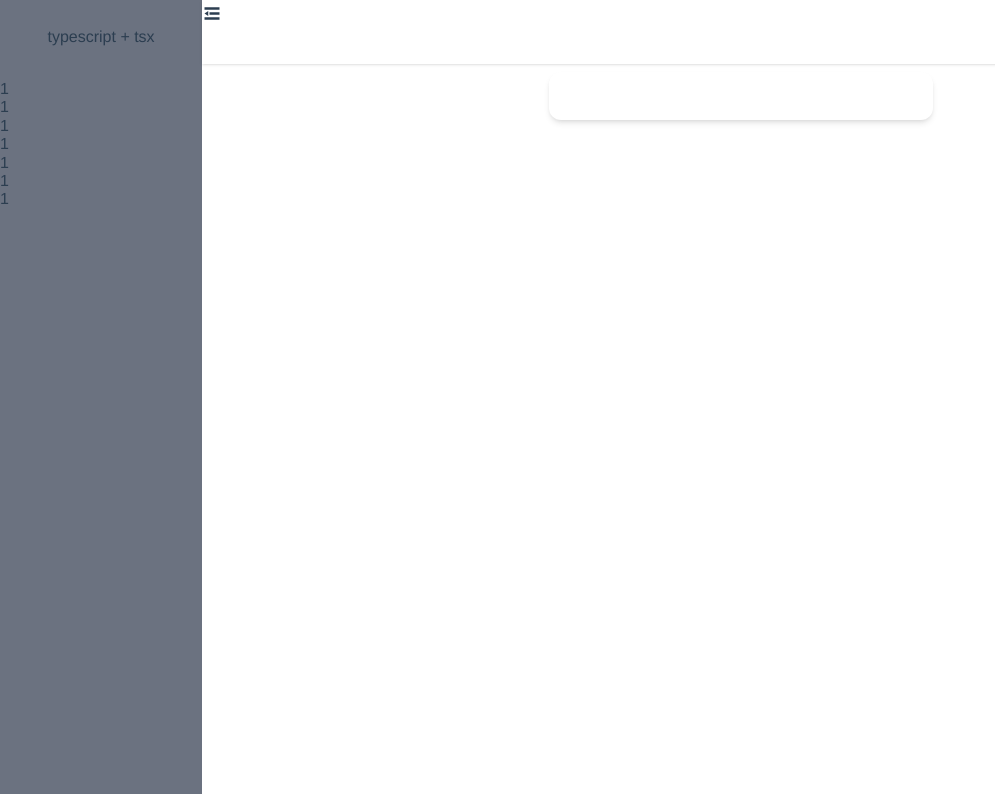
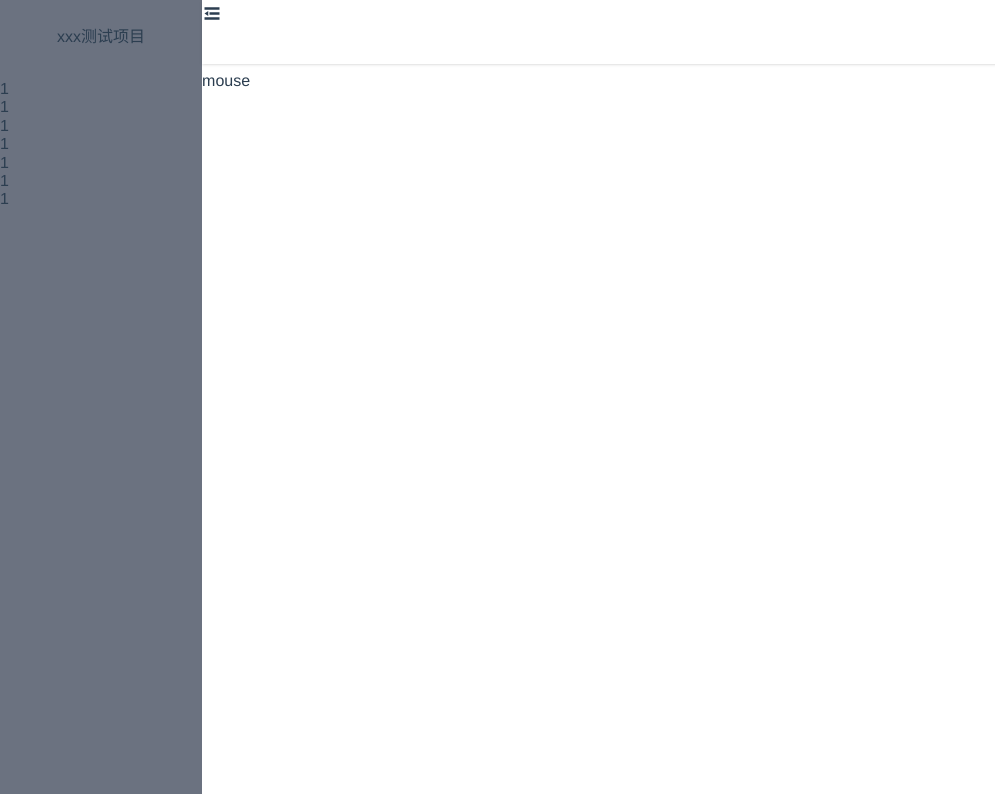
Before and after one commit to sroxck/sims-admin-vue2.7-template, a Vue app: page /#/about1 in a window 1280 px wide. Shown: the whole page, without its empty margins (0-995 px from the left). Built offline with nearby package versions, Linux system fonts and the light colour scheme.

Commit message:
增加settins配置项

```diff
--- a/src/layout/component/navbar/collapse.tsx
+++ b/src/layout/component/navbar/collapse.tsx
@@ -7,7 +7,6 @@ export default defineComponent({
 
     const toggle = () => {
       isCollapsed.value = !isCollapsed.value;
-      console.log(isCollapsed.value);
     };
     return () => (
       <span class="text-xl">
--- a/src/layout/component/navbar/index.scss
+++ b/src/layout/component/navbar/index.scss
@@ -1,3 +1,9 @@
  main {
   height: calc(100vh - 70px)
 }
+ .navbar{
+  @apply w-full
+}
+.navbar-content{
+  @apply h-16 shadow
+}
--- a/src/layout/component/navbar/index.tsx
+++ b/src/layout/component/navbar/index.tsx
@@ -1,19 +1,18 @@
 import { defineComponent } from "vue";
-import './index.scss'
+import "./index.scss";
 import collapse from "./collapse";
 export default defineComponent({
-  components:{
-    collapse
+  components: {
+    collapse,
   },
-  setup(props,{slots}){
-    return ()=>(
-      <div class="w-full">
-        <nav class="h-16 shadow  ">
-          <collapse/>
+  setup(props, { slots }) {
+    return () => (
+      <div class="navbar">
+        <nav class="navbar-content  ">
+          <collapse />
         </nav>
         {slots.default && slots.default()}
-        {/* {(slots as Record<string,any>).defalut()} */}
       </div>
-    )
-  }
-})
+    );
+  },
+});
--- a/src/layout/component/sidbar/index.tsx
+++ b/src/layout/component/sidbar/index.tsx
@@ -7,7 +7,7 @@ export default defineComponent({
     logo,
   },
   setup() {
-    const appStore = useAppStore();
+    const appStore = useAppStore()
     const { isCollapsed } = storeToRefs(appStore);
     return () => (
       <div
@@ -15,6 +15,7 @@ export default defineComponent({
           isCollapsed.value ? "w-20" : "w-60",
           "bg-gray-500",
           "transition-all",
+          "duration-400"
         ]}
       >
         <logo class="text-center  align-middle  break-words"/>
--- a/src/layout/component/sidbar/logo.tsx
+++ b/src/layout/component/sidbar/logo.tsx
@@ -1,12 +1,22 @@
 import { defineComponent } from "vue";
-import { useAppStore, storeToRefs } from "@/store";
+import { useAppStore, useSettingsStore, storeToRefs } from "@/store";
 
-const logo = () => <div class="h-20 pt-7">typescript + tsx</div>;
-const logoWide = () => <div class="h-20 pt-7">typescript</div>;
 export default defineComponent({
   setup() {
     const appStore = useAppStore();
+    const settingStore = useSettingsStore();
+
+    const { title, switchTitle } = storeToRefs(settingStore);
     const { isCollapsed } = storeToRefs(appStore);
-    return () => (isCollapsed.value ? logoWide() : logo());
+
+    const logo = () => (
+      <div class="h-20 pt-7">
+        {switchTitle.value ? switchTitle.value : title.value}
+      </div>
+    );
+    const logoWide = () => (
+      <div class="h-20 pt-7">{title.value ? title.value : switchTitle.value}</div>
+    );
+    return () => (isCollapsed.value ? logo() : logoWide());
   },
 });
--- /dev/null
+++ b/src/settings.ts
@@ -0,0 +1,4 @@
+export default {
+  title:'xxx测试项目',
+  switchTitle:'测试'
+}
--- a/src/store/index.ts
+++ b/src/store/index.ts
@@ -5,3 +5,4 @@ Vue.use(PiniaVuePlugin);
 export const store = createPinia();
 export * from "./modules/test";
 export * from "./modules/app";
+export * from "./modules/settings";
--- /dev/null
+++ b/src/store/modules/settings.ts
@@ -0,0 +1,11 @@
+import { defineStore } from "pinia";
+import defaultSettings from "@/settings";
+const { title, switchTitle } = defaultSettings;
+export const useSettingsStore = defineStore("settings", {
+  state: () => {
+    return {
+      title,
+      switchTitle
+    };
+  },
+});
--- a/src/views/test.tsx
+++ b/src/views/test.tsx
@@ -1,10 +1,16 @@
 import { ref, onMounted,defineComponent, computed } from "vue";
+import { useParallax } from '@vueuse/core'
 export default defineComponent({
   setup() {
     const count = ref(0);
+    const container = ref(null)
+    const { tilt, roll, source } = useParallax(container)
+
     return () => (
-      <div class=" p-6 max-w-sm mx-auto bg-white rounded-xl shadow-md flex items-center space-x-4">
+      <div ref='container'>
+        {source.value}
       </div>
+
     );
   },
 })
--- a/tailwind.config.js
+++ b/tailwind.config.js
@@ -4,7 +4,11 @@ module.exports = {
   purge: ["./index.html", "./src/**/*.{vue,js,ts,jsx,tsx}"],
   darkMode: false, // or 'media' or 'class'
   theme: {
-    extend: {},
+    extend: {
+      transitionDuration: {
+        '400': '400ms',
+       }
+    },
   },
   variants: {
     extend: {},
```
